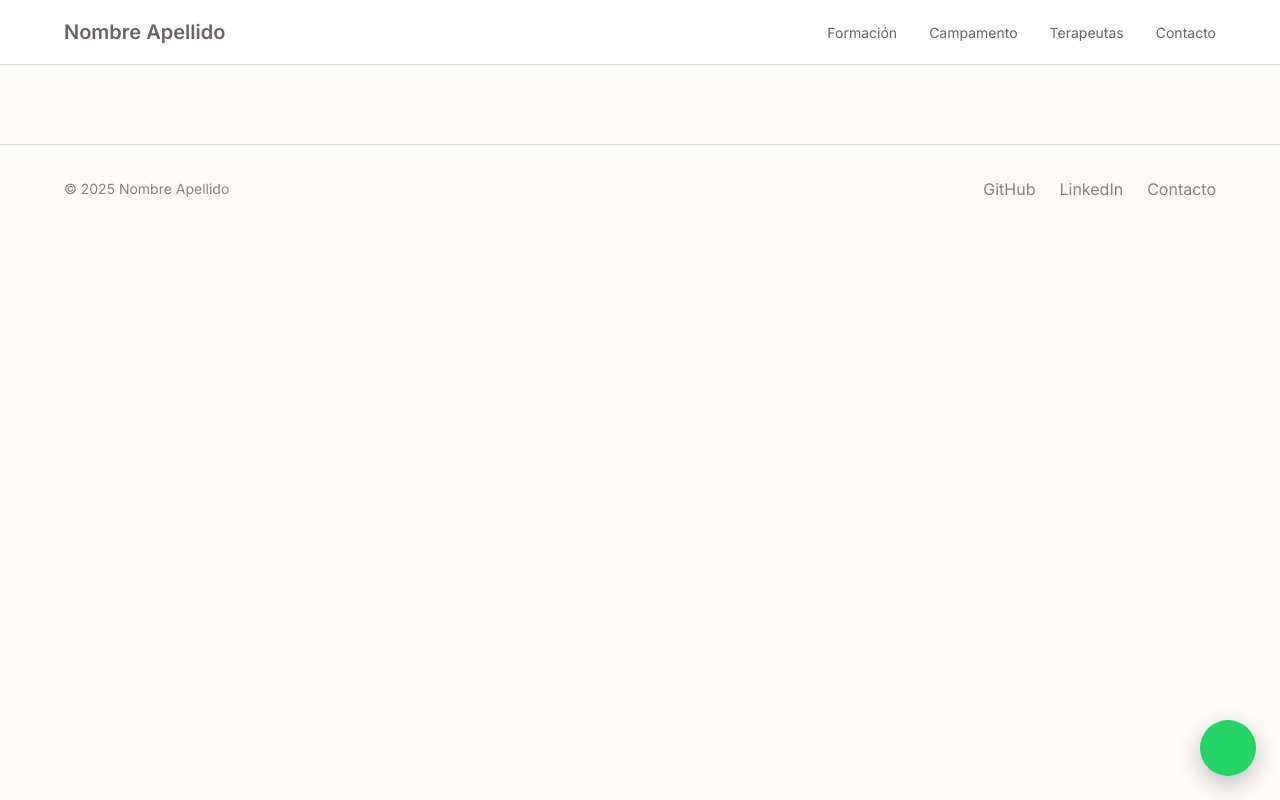
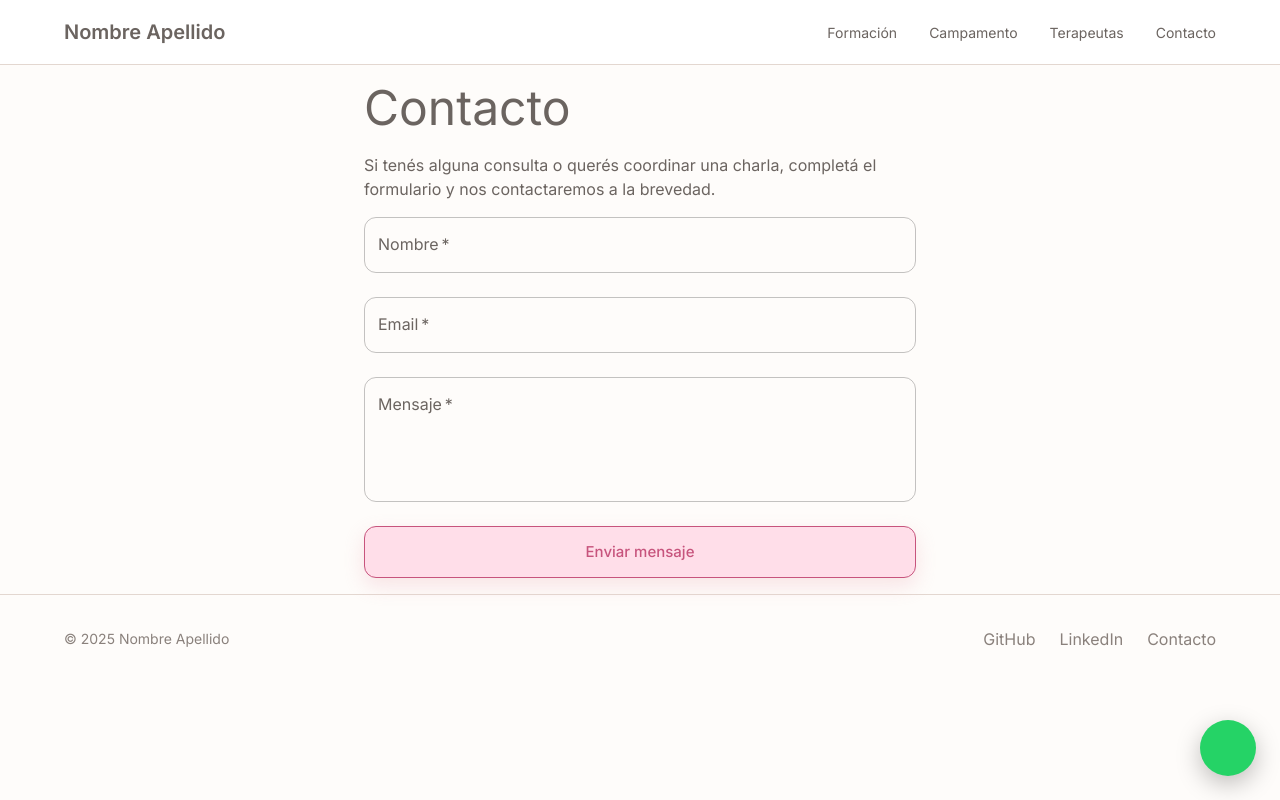
Before and after one commit to irdev256/reikilanding, a React (Vite) app: page /contacto in a window 1280 px wide. Built offline with nearby package versions, Linux system fonts and the light colour scheme; some icons are missing.

Commit message:
more changes

```diff
--- a/src/App.tsx
+++ b/src/App.tsx
@@ -9,6 +9,7 @@ import WhatsAppButton from './components/common/WhatsAppButton';
 // --- Pages ----
 import Home from './pages/Home';
 import Formacion from './pages/Formacion';
+import Contacto from './pages/Contacto';
 
 // --------------------------------------------------------------
 
@@ -22,6 +23,7 @@ function App() {
         <Routes>
           <Route path="/" element={<Home />} />
           <Route path="/formacion" element={<Formacion />} />
+          <Route path="/contacto" element={<Contacto />} />
         </Routes>
 
         <Footer />
--- a/src/components/common/WhatsAppButton.tsx
+++ b/src/components/common/WhatsAppButton.tsx
@@ -1,11 +1,12 @@
 import { Box } from '@mui/material';
 import WhatsAppIcon from '@mui/icons-material/WhatsApp';
+import { WHATSAPP_LINK } from '../../constants/constants';
 
 export default function WhatsAppButton() {
   return (
     <Box
       component="a"
-      href="https://wa.me/123" // 👈 CAMBIAR POR EL NÚMERO REAL
+      href={WHATSAPP_LINK}
       target="_blank"
       rel="noopener noreferrer"
       sx={{
--- a/src/components/layout/Footer.tsx
+++ b/src/components/layout/Footer.tsx
@@ -7,7 +7,6 @@ export default function Footer() {
       sx={{
         borderTop: '1px solid',
         borderColor: 'divider',
-        mt: 10,
         py: 4,
       }}
     >
--- a/src/components/layout/Navbar.tsx
+++ b/src/components/layout/Navbar.tsx
@@ -48,7 +48,7 @@ export default function Navbar() {
               <Box
                 key={item.label}
                 component={Link}
-                to="/formacion"
+                to={item.href}
                 sx={{
                   textDecoration: 'none',
                   color: 'text.primary',
--- a/src/components/sections/Hero.tsx
+++ b/src/components/sections/Hero.tsx
@@ -56,7 +56,7 @@ export default function Hero() {
               color: '#5B5450', // más contraste solo en hero
             }}
           >
-            Lorem ipsum dolor sit amet
+            Lorem ipsum amet
           </Typography>
 
           {/* Subtítulo */}
--- /dev/null
+++ b/src/constants/constants.ts
@@ -0,0 +1 @@
+export const WHATSAPP_LINK = 'https://wa.me/message/N4EEXQS2I5C5J1';
--- /dev/null
+++ b/src/pages/Contacto.tsx
@@ -0,0 +1,63 @@
+import { useState } from 'react';
+import { Container, Typography, TextField, Button, Box, Stack, Alert } from '@mui/material';
+
+export default function Contacto() {
+  const [submitted, setSubmitted] = useState(false);
+
+  const handleSubmit = (event: React.FormEvent<HTMLFormElement>) => {
+    event.preventDefault();
+    setSubmitted(true);
+  };
+
+  return (
+    <Container maxWidth="sm" sx={{ py: 2 }}>
+      <Typography variant="h3" gutterBottom>
+        Contacto
+      </Typography>
+
+      <Typography variant="body1" sx={{ mb: 2 }}>
+        Si tenés alguna consulta o querés coordinar una charla, completá el formulario y nos contactaremos a la brevedad.
+      </Typography>
+
+      {submitted && (
+        <Alert severity="success" sx={{ mb: 2 }}>
+          ¡Gracias por tu mensaje! Te responderemos a la brevedad.
+        </Alert>
+      )}
+
+      <Box component="form" onSubmit={handleSubmit} noValidate>
+        <Stack spacing={3}>
+          <TextField label="Nombre" name="nombre" required fullWidth />
+
+          <TextField label="Email" name="email" type="email" required fullWidth />
+
+          <TextField label="Mensaje" name="mensaje" required fullWidth multiline rows={4} />
+
+          <Button
+            type="submit"
+            variant="contained"
+            size="large"
+            sx={{
+              textTransform: 'none',
+              px: 4,
+              py: 1.5,
+              fontWeight: 500,
+              color: '#C7547D',
+              backgroundColor: '#FFDEE9',
+              border: '1px solid #c7547d',
+              boxShadow: '0 8px 20px rgba(242, 198, 204, 0.45)',
+              transition: 'all 220ms ease',
+
+              '&:hover': {
+                backgroundColor: '#E8AEB8',
+                color: '#FFFFFF',
+              },
+            }}
+          >
+            Enviar mensaje
+          </Button>
+        </Stack>
+      </Box>
+    </Container>
+  );
+}
```
